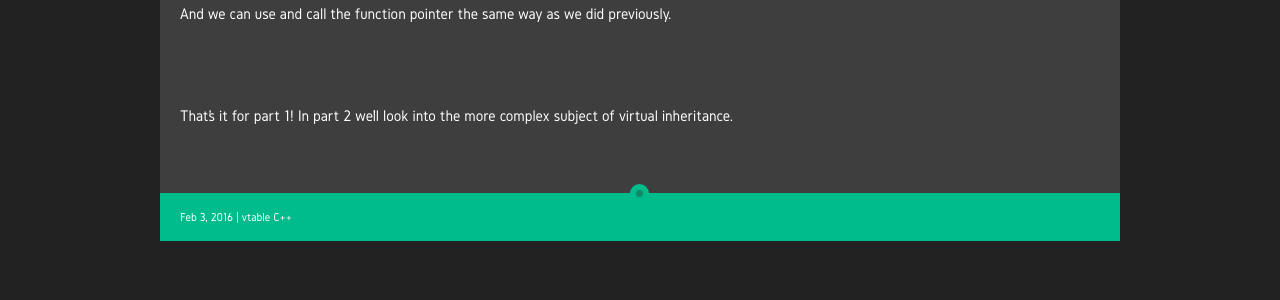
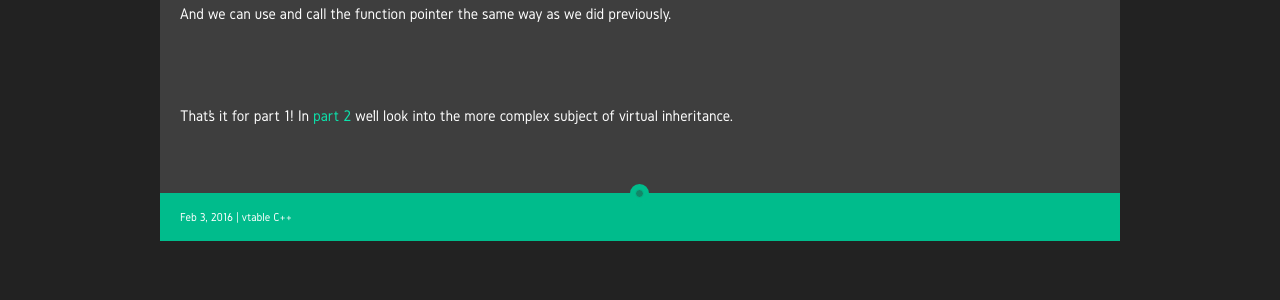
Before and after one commit to lapinozz/lapinozz.github.io, a Jekyll site: the page built from _posts/2016-02-02-Messing-with-vtables.markdown, in a window 1280 px wide and 900 px high, scrolled down 3395 px. Shown: the part 327-627 px from the top of the window. Built offline with Jekyll 4.4.1, drawn with Linux system fonts in a browser that asks for light colours; nearby versions of some CDN libraries; comment, search, counter and statistics services are not loaded; a style sheet for code colours, icons or effects is not loaded.

Commit message:
link update

```diff
--- a/_posts/2016-02-02-Messing-with-vtables.markdown
+++ b/_posts/2016-02-02-Messing-with-vtables.markdown
@@ -164,7 +164,7 @@ And we can use and call the function pointer the same way as we did previously.
 <br/>
 <br/>
 
-That's it for part 1! In part 2 we'll look into the more complex subject of virtual inheritance.
+That's it for part 1! In [part 2] we'll look into the more complex subject of virtual inheritance.
 
 *[vtable]: virtual table
 *[vptr]: pointer to virtual table
```
